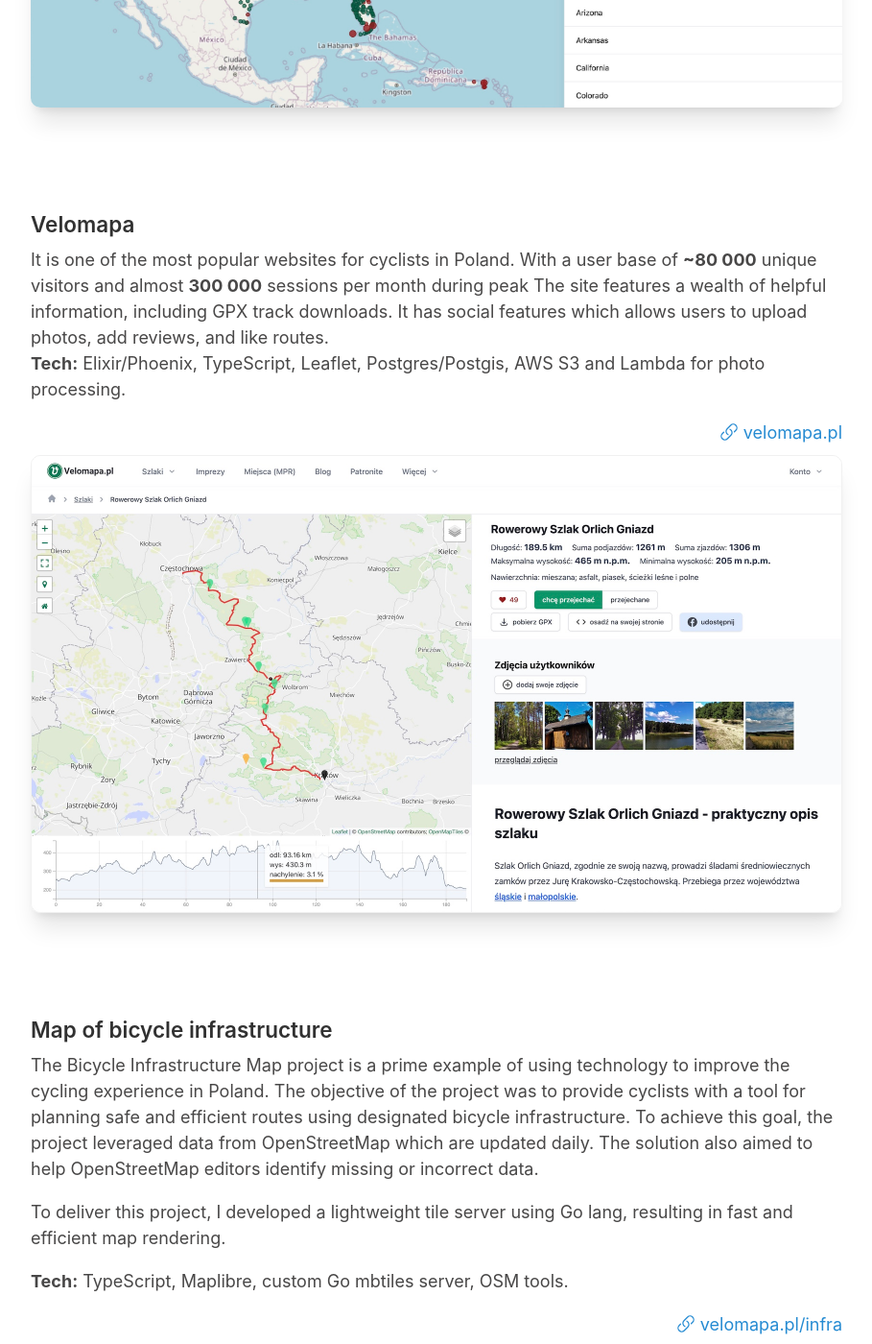
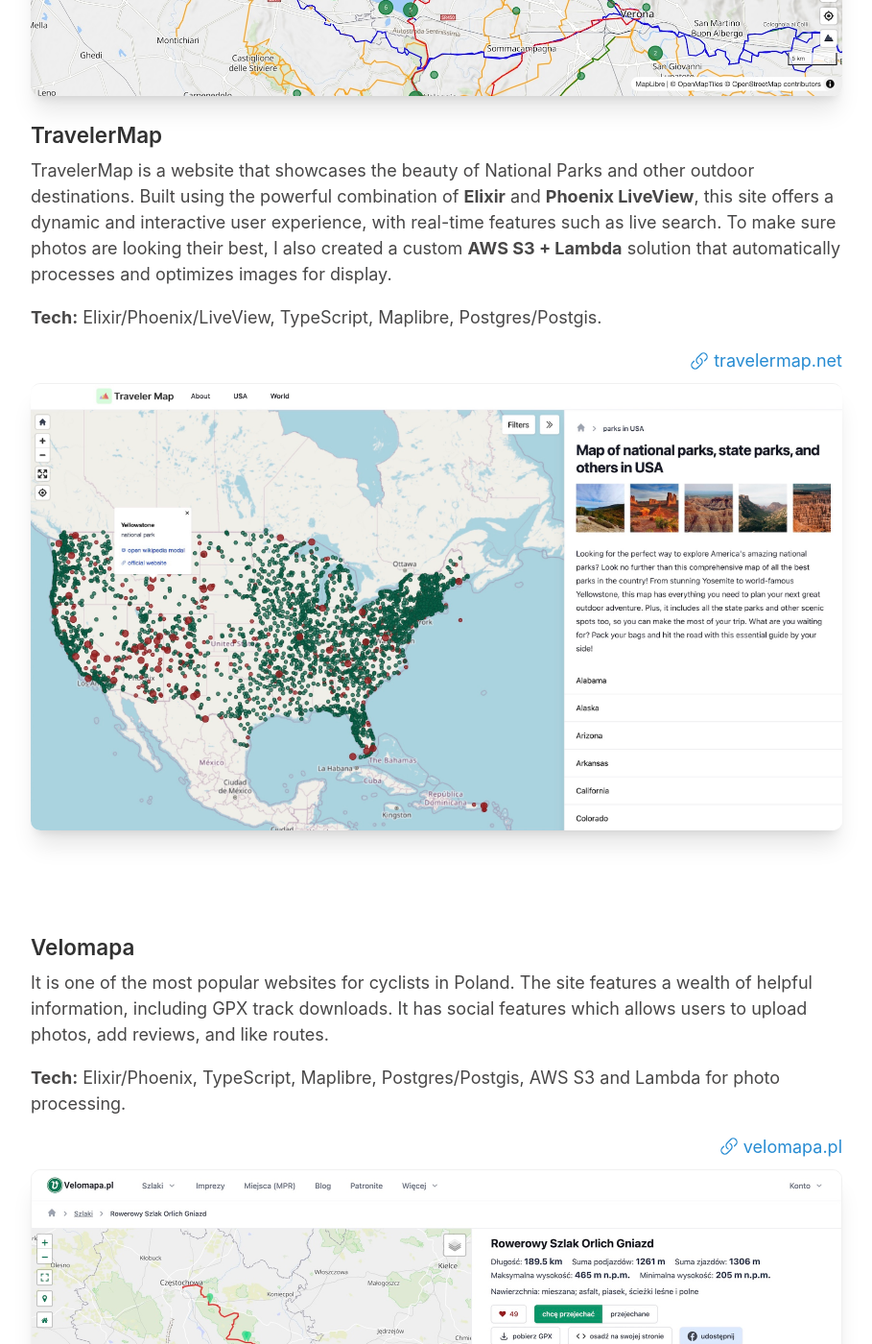
Before and after one commit to caspg/caspg.github.io, a Jekyll site: the page built from index.html, in a window 1280 px wide and 1400 px high, scrolled down 1568 px. Shown: the whole window at 96% size, without its empty margins (185-1094 px from the left). Built offline with Jekyll 4.4.1, drawn with Linux system fonts in a browser that asks for light colours; the list of posts is cut into pages by our own code; some of the changed text lies outside the part shown.

Commit message:
add veloplanner info

```diff
--- a/_config.yml
+++ b/_config.yml
@@ -3,19 +3,12 @@
 tagline: The Website
 tagline_blog: The Blog
 url: https://caspg.com
-paginate: 1
 baseurl: ""
 
 collections:
   posts:
     output: true
     permalink: /blog/:slug
-
-# Gems
-plugins:
-  - jekyll-gist
-  - jekyll-paginate
-  - jekyll-seo-tag
 
 # Optimize Jekyll
 exclude:
--- a/_includes/head.html
+++ b/_includes/head.html
@@ -12,6 +12,4 @@
 
   <link rel="stylesheet" href="{{ site.baseurl }}/styles.css" />
   <link rel="shortcut icon" href="{{ site.baseurl }}/assets/favicon.ico" />
-
-  {% seo title=false %}
 </head>
--- a/index.html
+++ b/index.html
@@ -5,7 +5,8 @@
 
 <div class="home__content">
   <header>
-    <img width="200" height="200" class="profile-pic" src="{{ site.baseurl }}/assets/profile-pic.jpg" alt="profile pic" />
+    <img width="200" height="200" class="profile-pic" src="{{ site.baseurl }}/assets/profile-pic.jpg"
+      alt="profile pic" />
     <h1>
       Hey, I’m Kacper&nbsp;Goliński. The&nbsp;Software Engineer with a passion for cycling.
     </h1>
@@ -26,11 +27,6 @@
       which allows me to bring my love for technology and my love for outdoors together.
     </p>
 
-    <p>
-      I believe in using technology to make a positive impact, and I take pride in everything I do. If you have a
-      problem to solve or an idea to bring to life, I'd love to work with you. <strong>Let's make something amazing
-        together.</strong>
-    </p>
 
     <div class="social-links">
       <a href="https://twitter.com/thecaspg" rel="nofollow" style="display: flex; align-items: center">
@@ -83,6 +79,42 @@
     <h2>Projects</h2>
 
     <section>
+      <h3>VeloPlanner</h3>
+
+      <p>
+        It's an interactive map where you can find signposted cycling routes (not MTB yet) and various POIs
+        (campgrounds, shelters, viewpoints, and historic points). Everything is powered by OpenStreetMap.
+      </p>
+
+      <p>
+        <strong>Tech:</strong> Elixir/Phoenix, TypeScript, MapLibre, and Postgres/Postgis.
+      </p>
+
+      <div style="margin-bottom: 10px; display: flex; justify-content: end">
+        <a href="https://veloplanner.com" style="display: flex; align-items: center" target="_blank">
+          <svg xmlns="http://www.w3.org/2000/svg" fill="none" viewBox="0 0 24 24" stroke-width="1.5"
+            stroke="currentColor" style="width: 20px; height: 20px">
+            <path stroke-linecap="round" stroke-linejoin="round"
+              d="M13.19 8.688a4.5 4.5 0 011.242 7.244l-4.5 4.5a4.5 4.5 0 01-6.364-6.364l1.757-1.757m13.35-.622l1.757-1.757a4.5 4.5 0 00-6.364-6.364l-4.5 4.5a4.5 4.5 0 001.242 7.244" />
+          </svg>
+
+          <span style="margin-left: 5px"> veloplanner.com </span>
+        </a>
+      </div>
+
+      <div class="shadow-xl" style="
+          overflow: hidden;
+          border-radius: 10px;
+          border-top: 1px solid #f1f1f1;
+        ">
+        <a href="https://veloplanner.com/routes" style="display: flex; align-items: center" target="_blank">
+          <img class="shadow-xl projects__screenshot" src="{{ site.baseurl }}/assets/images/projects/veloplanner.jpg"
+            alt="cycling routes in Europe" />
+        </a>
+      </div>
+    </section>
+
+    <section>
       <h3>TravelerMap</h3>
 
       <p>
@@ -130,14 +162,15 @@
     <section>
       <h3>Velomapa</h3>
 
-      It is one of the most popular websites for cyclists in Poland. With a user base of <strong>~80 000</strong> unique
-      visitors and
-      almost <strong>300 000</strong> sessions per month during peak The site features a wealth of helpful information,
-      including GPX track downloads. It has social features which allows users to upload photos, add reviews, and like
-      routes.
+      <p>
+        It is one of the most popular websites for cyclists in Poland. The site features a wealth of helpful
+        information,
+        including GPX track downloads. It has social features which allows users to upload photos, add reviews, and like
+        routes.
+      </p>
 
       <p>
-        <strong>Tech:</strong> Elixir/Phoenix, TypeScript, Leaflet,
+        <strong>Tech:</strong> Elixir/Phoenix, TypeScript, Maplibre,
         Postgres/Postgis, AWS S3 and Lambda for photo processing.
       </p>
 
```
Also changed, not shown: Gemfile (+1 -9 lines), Gemfile.lock, assets/images/projects/veloplanner.jpg (added), 2 other files.
